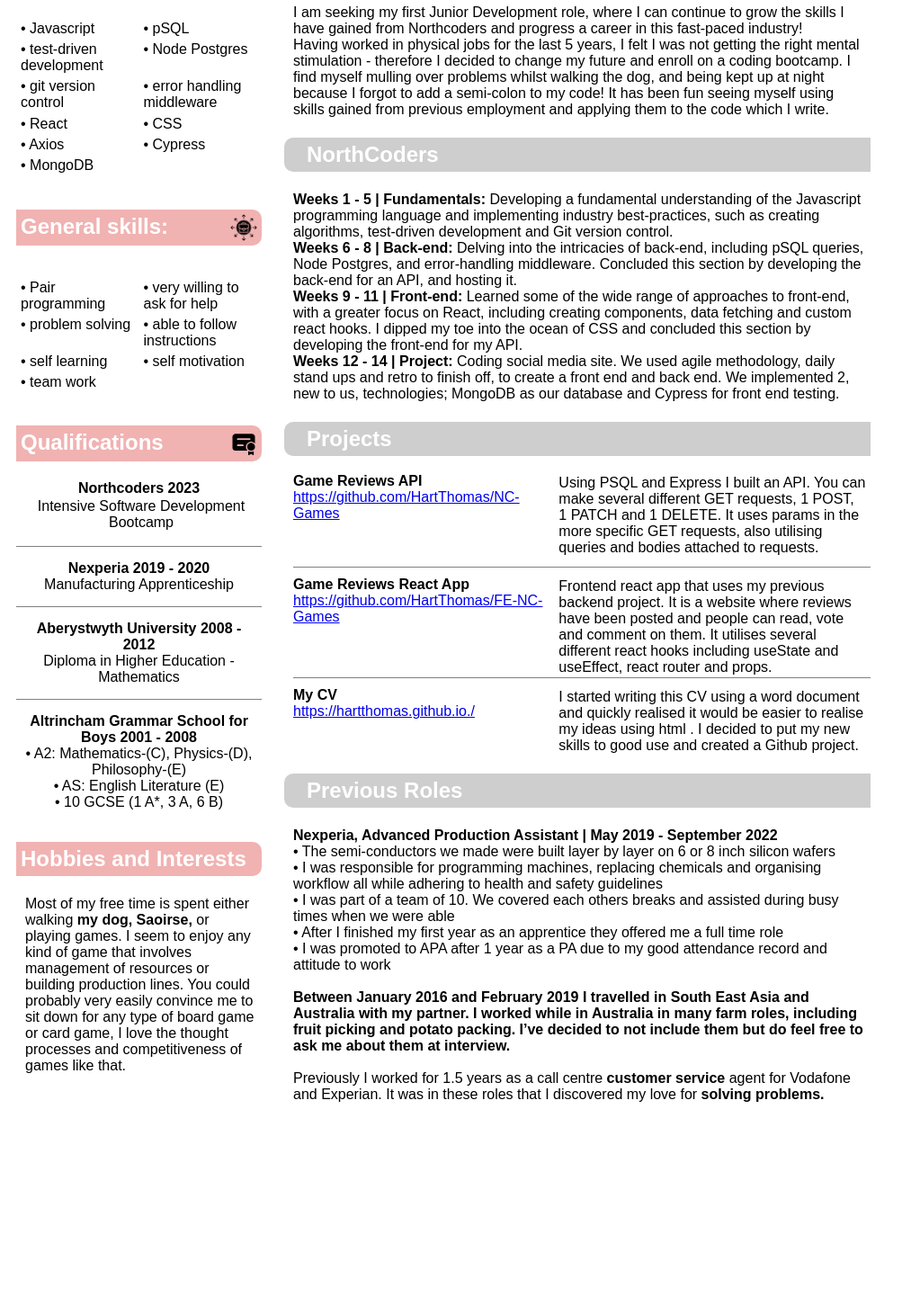
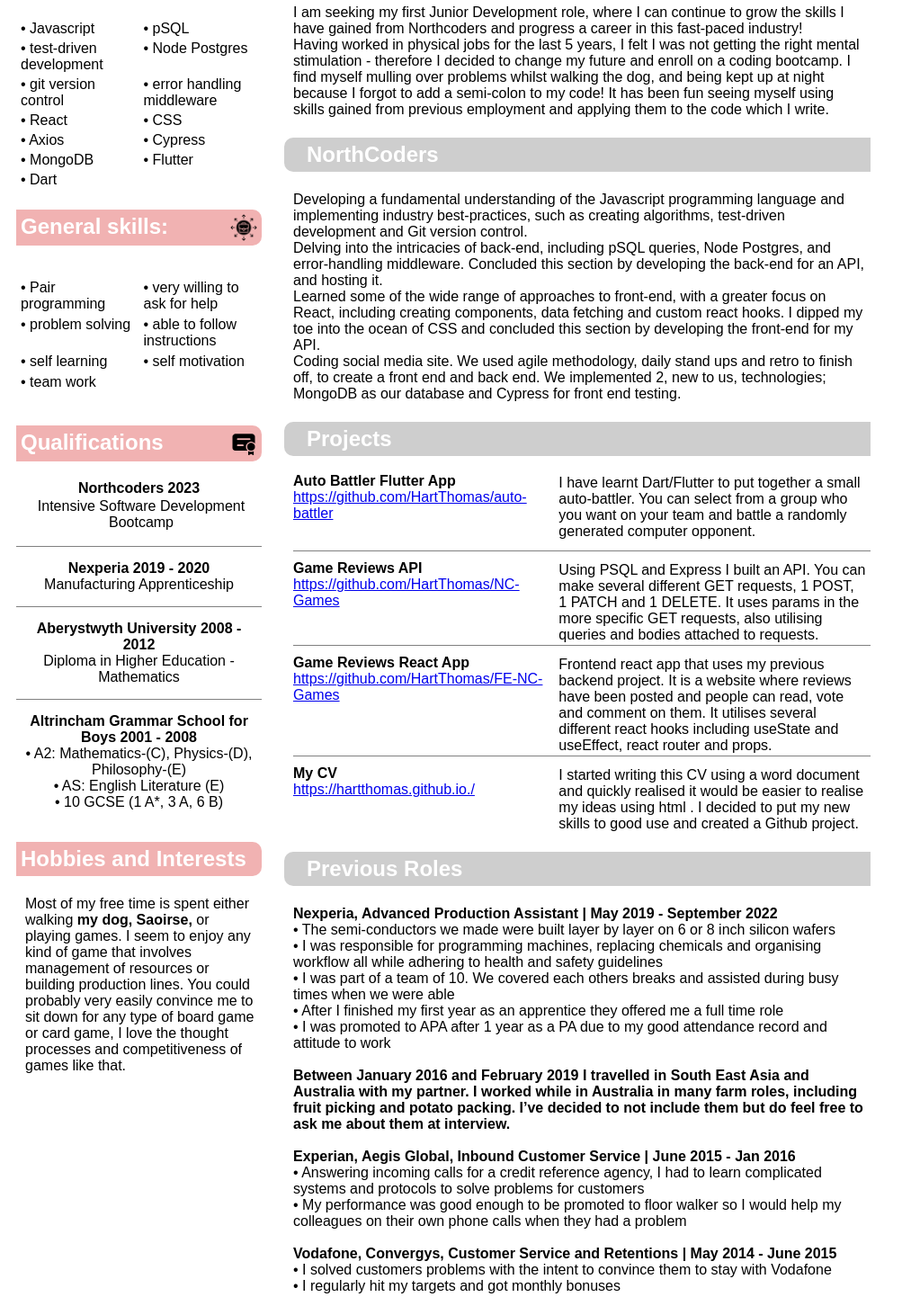
Before and after one commit to HartThomas/HartThomas.github.io, a plain HTML site: page index.html in a window 1280 px wide. Shown: the part 183-1645 px from the top of the page at 90% size, without its empty margins (0-1013 px from the left). Before the commit the page ends 1419 px from the top, so only its background shows below. Drawn offline with Linux system fonts and the light colour scheme.

Commit message:
Include auto-battler

```diff
--- a/index.html
+++ b/index.html
@@ -54,6 +54,8 @@
           <li class="list-member">• Axios</li>
           <li class="list-member">• Cypress</li>
           <li class="list-member">• MongoDB</li>
+          <li class="list-member">• Flutter</li>
+          <li class="list-member">• Dart</li>
         </ul>
 
         <h2>
@@ -129,20 +131,19 @@
         </p>
         <h2 class="right-column-title">NorthCoders</h2>
         <p>
-          <b> Weeks 1 - 5 | Fundamentals: </b>
           Developing a fundamental understanding of the Javascript programming
           language and implementing industry best-practices, such as creating
           algorithms, test-driven development and Git version control. <br />
-          <b> Weeks 6 - 8 | Back-end: </b>
+
           Delving into the intricacies of back-end, including pSQL queries, Node
           Postgres, and error-handling middleware. Concluded this section by
           developing the back-end for an API, and hosting it.<br />
-          <b> Weeks 9 - 11 | Front-end: </b>
+
           Learned some of the wide range of approaches to front-end, with a
           greater focus on React, including creating components, data fetching
           and custom react hooks. I dipped my toe into the ocean of CSS and
           concluded this section by developing the front-end for my API.<br />
-          <b> Weeks 12 - 14 | Project: </b>
+
           Coding social media site. We used agile methodology, daily stand ups
           and retro to finish off, to create a front end and back end. We
           implemented 2, new to us, technologies; MongoDB as our database and
@@ -151,6 +152,22 @@
         <h2 class="right-column-title">Projects</h2>
         <div class="projects">
           <div class="project1">
+            <div class="lefthand">
+              <b class="project-header">Auto Battler Flutter App</b>
+              <a
+                href="https://github.com/HartThomas/auto-battler"
+                class="project-link"
+              >
+                https://github.com/HartThomas/auto-battler
+              </a>
+            </div>
+            <p>
+              I have learnt Dart/Flutter to put together a small auto-battler.
+              You can select from a group who you want on your team and battle a
+              randomly generated computer opponent.
+            </p>
+          </div>
+          <div class="project2">
             <div class="lefthand">
               <b class="project-header">Game Reviews API</b>
               <a
@@ -224,9 +241,26 @@
             interview.
           </b>
           <br /><br />
-          Previously I worked for 1.5 years as a call centre
-          <b>customer service</b> agent for Vodafone and Experian. It was in
-          these roles that I discovered my love for <b> solving problems. </b>
+          <b
+            >Experian, Aegis Global, Inbound Customer Service | June 2015 - Jan
+            2016</b
+          ><br />
+
+          • Answering incoming calls for a credit reference agency, I had to
+          learn complicated systems and protocols to solve problems for
+          customers <br />
+          • My performance was good enough to be promoted to floor walker so I
+          would help my colleagues on their own phone calls when they had a
+          problem <br />
+          <br />
+
+          <b
+            >Vodafone, Convergys, Customer Service and Retentions | May 2014 -
+            June 2015</b
+          ><br />
+          • I solved customers problems with the intent to convince them to stay
+          with Vodafone <br />
+          • I regularly hit my targets and got monthly bonuses <br /><br />
         </p>
       </div>
     </div>
```
